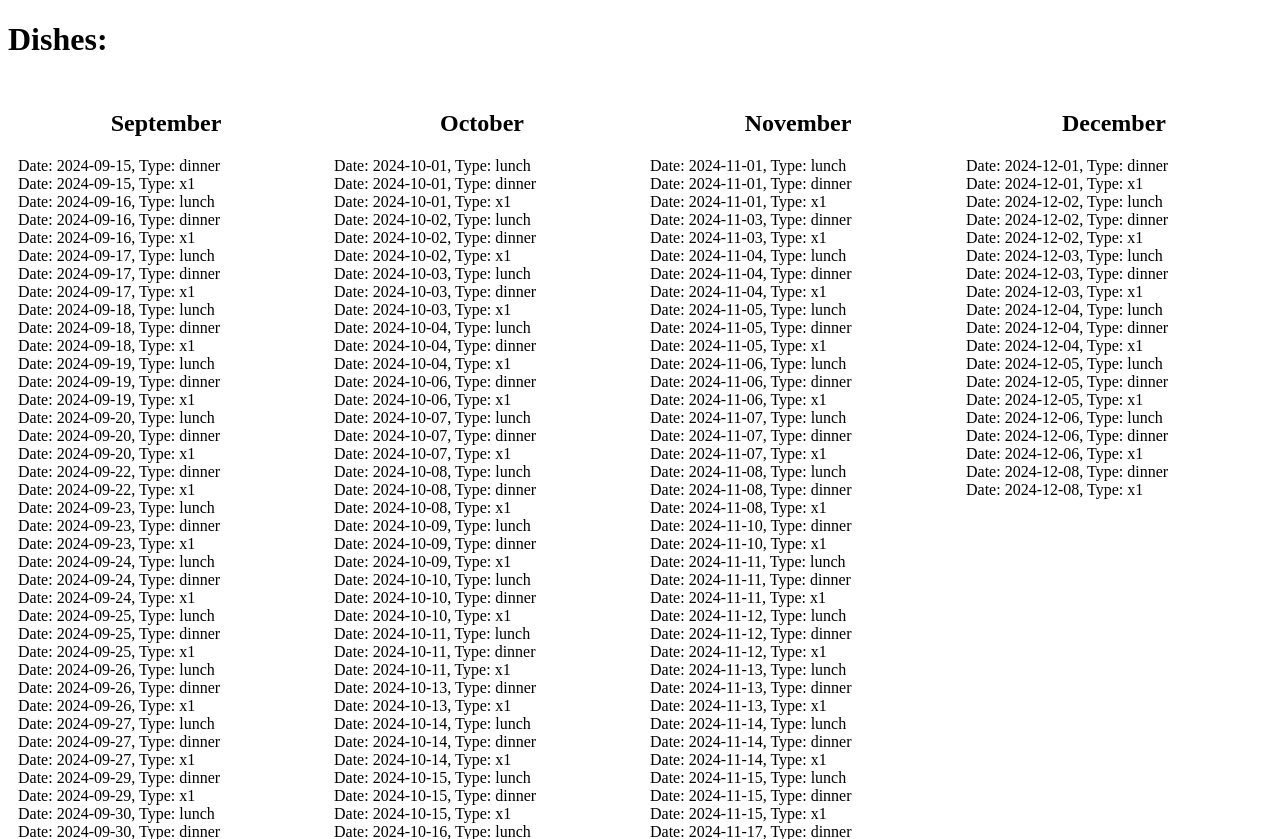
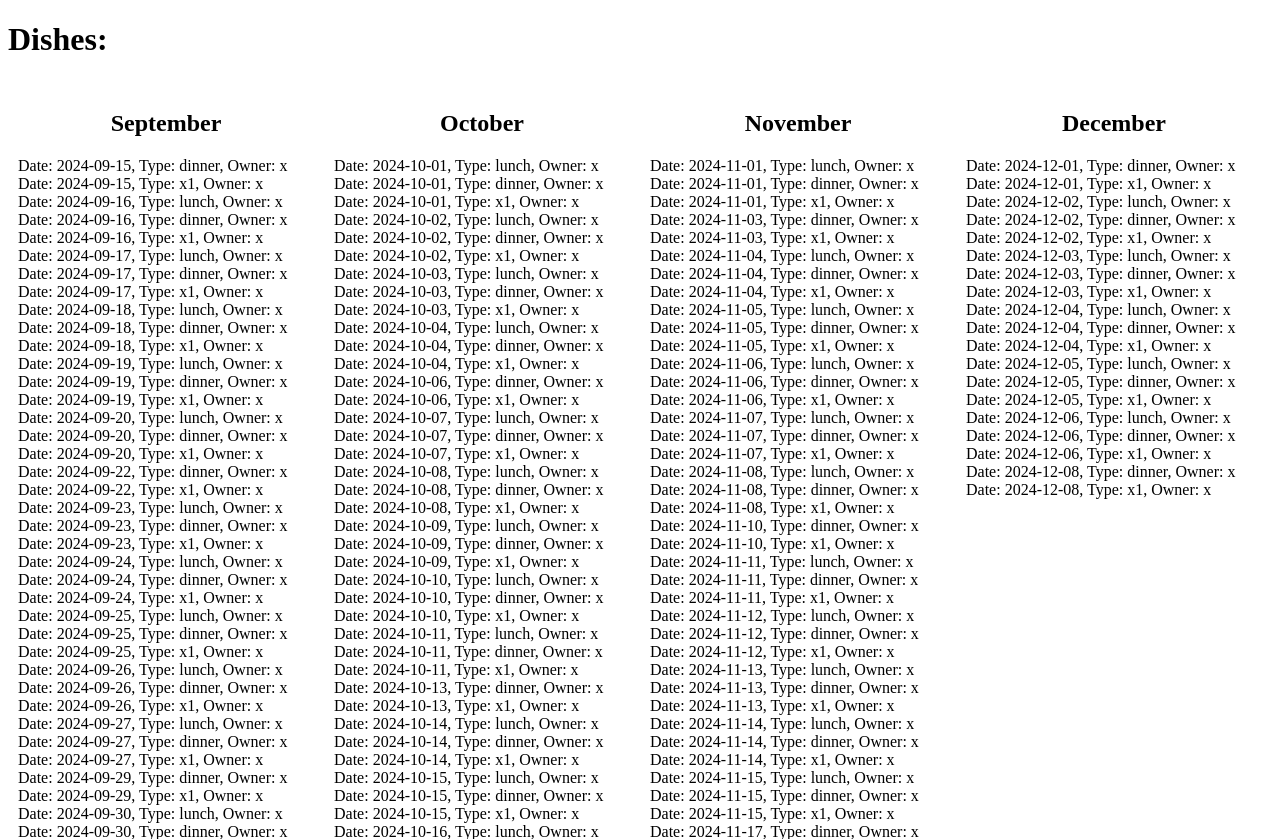
Before and after one commit to alexlucas03/HouseBot, a Flask app: page / in a window 1280 px wide. Shown: the top 839 px of the page. Run offline with Flask 3, Linux system fonts and the light colour scheme; some libraries are stand-ins or nearby versions.

Commit message:
Update index.html

```diff
--- a/templates/index.html
+++ b/templates/index.html
@@ -34,7 +34,7 @@
                 <h2>{{ month }}</h2>
                 <ul>
                     {% for dish in dishes_in_month %}
-                        <li>Date: {{ dish.date }}, Type: {{ dish.type }}</li>
+                        <li>Date: {{ dish.date }}, Type: {{ dish.type }}, Owner: {{ dish.owner }}</li>
                     {% endfor %}
                 </ul>
             </div>
```
